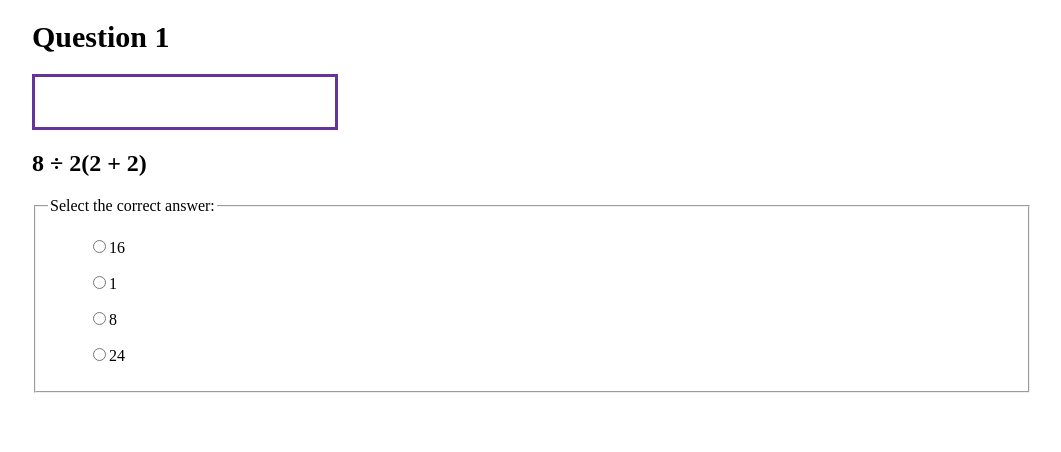
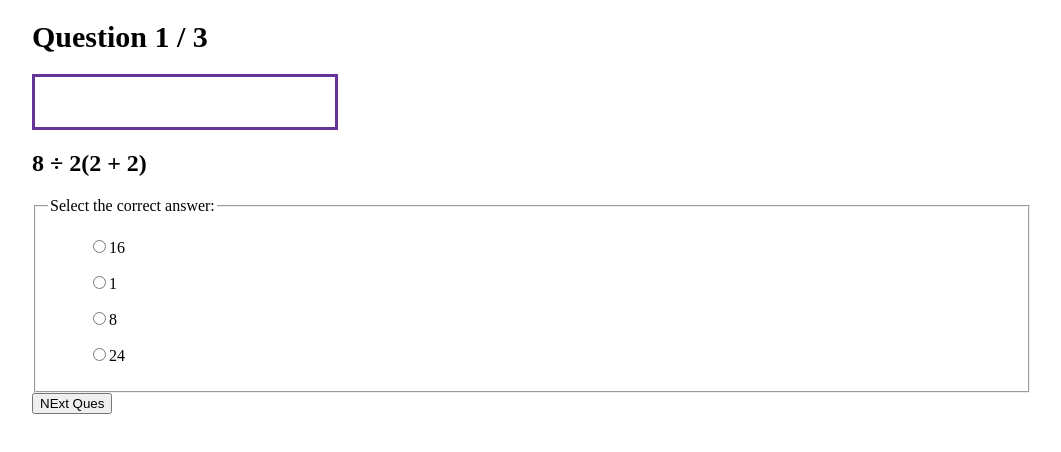
Before and after one commit to rahulbabu7/QuizApp, a Vue app: page /quiz/1 in a window 1280 px wide. Shown: the top 452 px of the page, without its empty margins (108-1169 px from the left). Built offline with nearby package versions, Linux system fonts and the light colour scheme.

Commit message:
adding question

```diff
--- a/src/components/QuizHeader.vue
+++ b/src/components/QuizHeader.vue
@@ -1,11 +1,11 @@
 <script setup>
 import { defineProps } from 'vue';
-const {question} = defineProps(['question'])
+const {questionStatus} = defineProps(['questionStatus'])
 </script>
 
 <template>
     <header>
-    <h1>Question {{ question }}</h1>
+    <h1>Question {{ questionStatus }}  </h1>
     <div class="bar">
       <div class="completion"></div>
     </div>
--- a/src/views/QuizView.vue
+++ b/src/views/QuizView.vue
@@ -3,20 +3,28 @@
 import Question from '../components/Question.vue' ;
 import QuizHeader from '../components/QuizHeader.vue';
 import { useRoute} from 'vue-router';
-import { ref } from 'vue';
+import { ref, watch } from 'vue';
 const route = useRoute();
 import quizes from '../data/Quiz.json'
 // console.log(route.params.id) returns the id of the router
 const quizId = parseInt(route.params.id);
 const quiz = quizes.find((q => q.id===quizId));  //gives an object based on the subject
 const currentQuesIndex = ref(0);
+const quesStatus = ref(`${currentQuesIndex.value +1} / ${quiz.questions.length}`)
+
+//whenever the currentQuestion index changes the question status also needs to be changes
+watch(currentQuesIndex,()=>{
+  quesStatus.value++;
+})
 </script>
 
 <template>
-  <QuizHeader :question ="quiz.questions[currentQuesIndex].id" />
+  <QuizHeader :questionStatus = "quesStatus"/>
+  <!-- it is not a state at now -->
   <main>
     <Question :question="quiz.questions[currentQuesIndex]"/>
     <!--  here we create a prop question which shows the quiz of our subject  with the question to be displayed  -->
+    <button @click="currentQuesIndex++"> NExt Ques</button>
   </main>
 </template>
 
```
